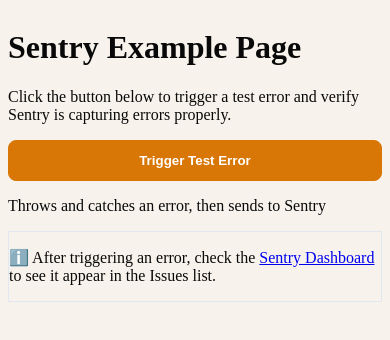
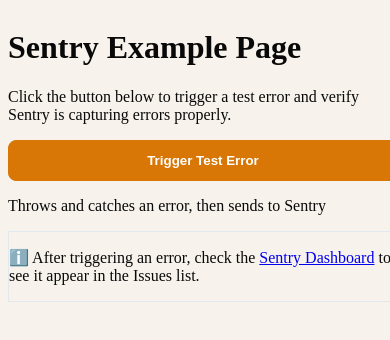
Before and after one commit to Hex-Tech-Lab/hex-diva, a Next.js app: page /sentry-example-page in a window 390 px wide. Shown: the top 340 px of the page. Built offline with nearby package versions, Linux system fonts and the light colour scheme; what @astryxdesign/core would draw is missing.

Commit message:
fix(mobile): solid design-system drawer colors, viewport clipping, and explicit viewport meta to prevent horizontal scroll on S25FE

```diff
--- a/src/app/layout.tsx
+++ b/src/app/layout.tsx
@@ -32,6 +32,12 @@
   },
 };
 
+export const viewport = {
+  width: 'device-width',
+  initialScale: 1,
+  maximumScale: 1,
+};
+
 // Applies the persisted theme before first paint to avoid a flash of wrong theme.
 const themeInit = `try{var t=localStorage.getItem('glamd-theme');if(t)document.documentElement.setAttribute('data-theme',t)}catch(e){}`;
 
--- a/src/styles/landing.css
+++ b/src/styles/landing.css
@@ -3,12 +3,16 @@
  * Every value resolves through glamd-tokens.css; no hardcoded brand values.
  * Scoped: body → .glamd-page, footer → .glamd-footer.
  */
+*, *::before, *::after {
+  box-sizing: border-box;
+}
 html, body {
   background-color: var(--color-background-body) !important;
-  overflow-x: hidden;
-  max-width: 100%;
+  overflow-x: hidden !important;
+  max-width: 100vw;
+  width: 100%;
 }
-.glamd-page{background:var(--color-background-body);color:var(--color-text-primary);font-family:var(--font-family-body);line-height:1.6;overflow-x:hidden}
+.glamd-page{background:var(--color-background-body);color:var(--color-text-primary);font-family:var(--font-family-body);line-height:1.6;overflow-x:hidden;max-width:100vw;width:100%}
 .glamd-page .serif{font-family:var(--font-family-heading)}
 /* Announcement bar */
 .annbar{position:relative;z-index:60;background:var(--charcoal);color:#EAE4D8;font-size:0.8125rem;text-align:center;padding:var(--spacing-2) var(--spacing-10)}
@@ -182,8 +186,7 @@
     bottom: 0;
     width: 280px !important;
     max-width: 80vw !important;
-    background: color-mix(in srgb, var(--color-background-surface) 85%, transparent) !important;
-    backdrop-filter: blur(12px);
+    background: light-dark(var(--cream), var(--charcoal)) !important;
     color: var(--color-text-primary);
     z-index: 1001;
     transform: translateX(-100%);
@@ -628,6 +631,10 @@
     flex: 1 !important;
     min-width: 0 !important;
   }
+  .annbar {
+    padding-left: var(--spacing-4) !important;
+    padding-right: var(--spacing-4) !important;
+  }
   .cart-footer {
     padding-bottom: calc(var(--spacing-6) + env(safe-area-inset-bottom, 0px)) !important;
   }
```
